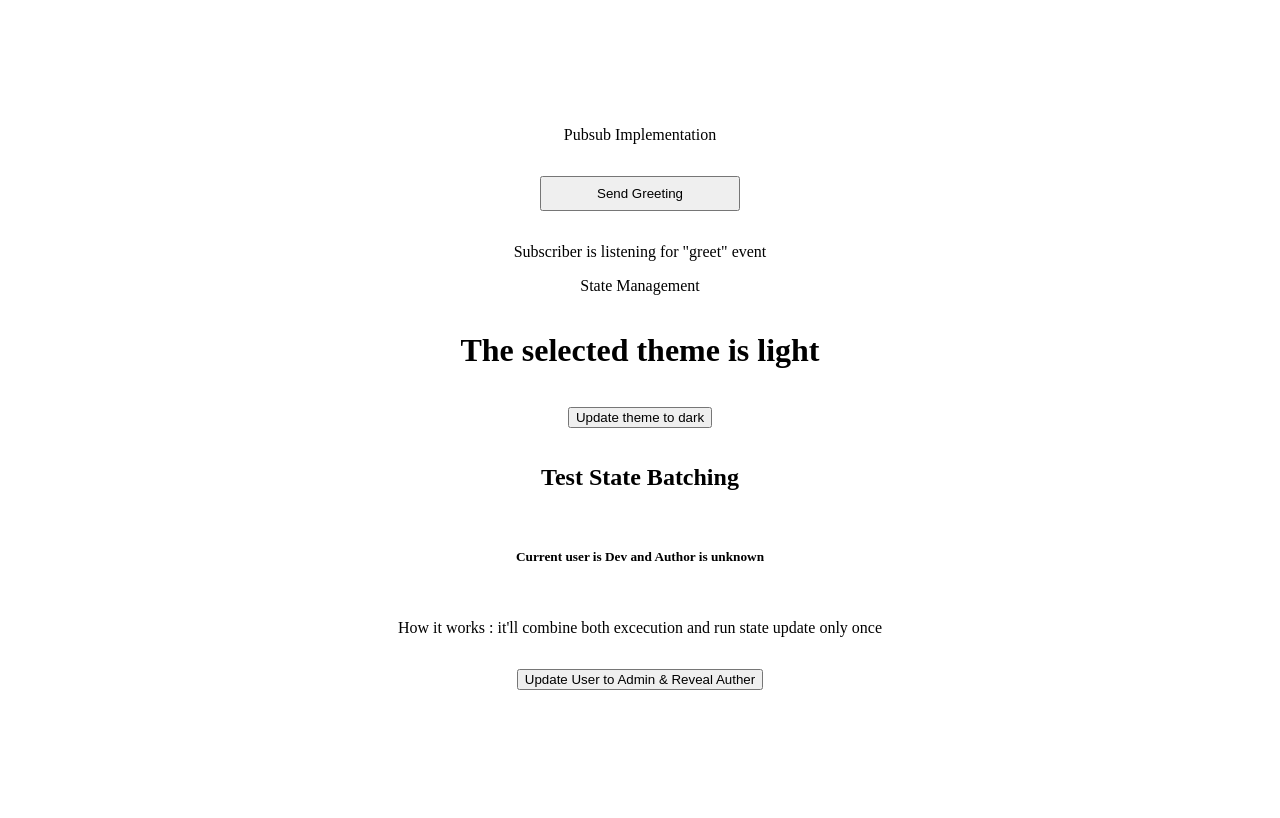
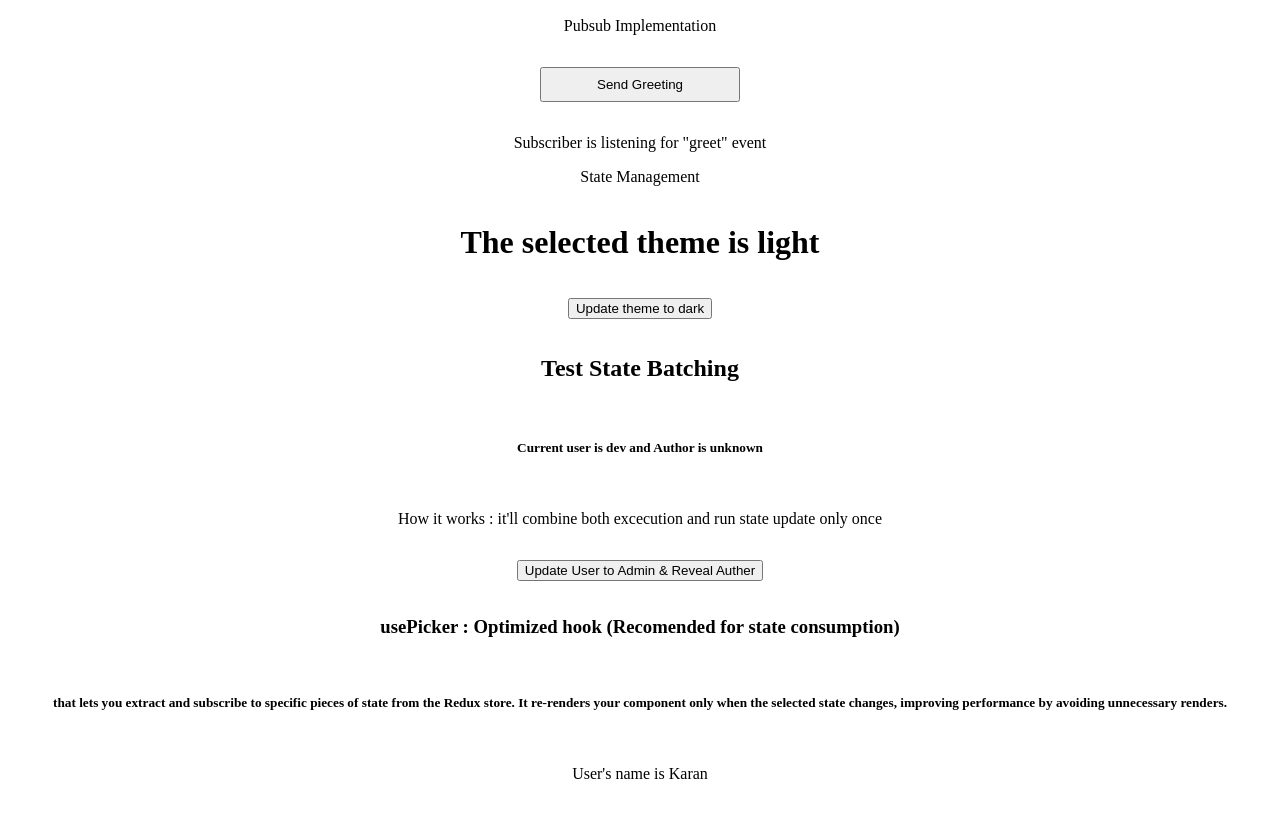
Before and after one commit to karandeepsingh7070/Overwatch-react, a React (Vite) app: page / in a window 1280 px wide. Shown: the top 818 px of the page. Built offline with nearby package versions, Linux system fonts and the light colour scheme.

Commit message:
usePicker hook

```diff
--- a/src/App.tsx
+++ b/src/App.tsx
@@ -5,9 +5,10 @@ import ShowTheme from "./HowToUse/ShowTheme";
 import UpdateTheme from "./HowToUse/UpdateTheme";
 import { applyMiddleware } from "./StateManagement/Middleware";
 import { createSharedState } from "./StateManagement/sharedState";
+import OptimisedUser from "./HowToUse/OptimisedUser";
 // Initialising a single shared state
 createSharedState('theme', {type : 'light'});
-createSharedState('user', {type : 'Dev'});
+createSharedState('user', { type: "dev", name: 'Karan', email: 'Karan@codescop.com' });
 createSharedState('author', {name : 'unknown'});
 // also write a function to initialise multiple state using a single function
 
@@ -26,6 +27,7 @@ function App() {
     <ShowTheme />
     <UpdateTheme />
     <BatchingExample />
+    <OptimisedUser />
     </div>
     </>)
 
--- /dev/null
+++ b/src/Hooks/usePicker.tsx
@@ -0,0 +1,28 @@
+import { useEffect, useState, useRef } from 'react';
+import { getSharedState } from '../StateManagement/sharedState';
+import pubsub from '../pubsub/pubsub';
+
+export function usePicker<T, S>(
+  key: string,
+  selector: (state: T) => S,
+  equalityFn: (a: S, b: S) => boolean = (a, b) => a === b
+): S {
+  const [selected, setSelected] = useState(() => selector(getSharedState<T>(key)));
+
+  const latestSelected = useRef(selected);
+
+  useEffect(() => {
+    const update = (newValue: T) => {
+      const nextSelected = selector(newValue);
+      if (!equalityFn(latestSelected.current, nextSelected)) {
+        latestSelected.current = nextSelected;
+        setSelected(nextSelected);
+      }
+    };
+
+    pubsub.subscribe<T>(key, update);
+    return () => pubsub.unsubscribe<T>(key, update);
+  }, [key, selector, equalityFn]);
+
+  return selected;
+}
--- a/src/HowToUse/BatchingExample.tsx
+++ b/src/HowToUse/BatchingExample.tsx
@@ -1,3 +1,4 @@
+import { useEffect } from "react";
 import { useSharedState } from "../Hooks/useSharedState"
 
 type Author = {
@@ -5,7 +6,8 @@ type Author = {
 };
 
 type User = {
-    type: string
+    type: string,
+    name: string
 };
 
 const BatchingExample = () => {
@@ -17,6 +19,9 @@ const BatchingExample = () => {
         setUser({...user, type : "Admin"})
         setAuthor({...author,name : "Karan"})
     }
+    useEffect(() => {
+      console.log("Re-rendered : User got updated")
+    },[user])
   return (<>
     <h2>Test State Batching</h2>
     <h5>{`Current user is ${user?.type} and Author is ${author?.name}`}</h5>
--- /dev/null
+++ b/src/HowToUse/OptimisedUser.tsx
@@ -0,0 +1,22 @@
+import { useEffect } from 'react';
+import { usePicker } from '../Hooks/usePicker';
+
+type User = {
+    name: string
+};
+
+const OptimisedUser = () => {
+    // This Component will not get re-render only when users name property get's updated
+    const userName = usePicker<User, string>('user', user => user.name);
+
+    useEffect(() => {
+        console.log("will it get re-render")
+    },[userName])
+
+  return (<>
+  <h3>usePicker : Optimized hook (Recomended for state consumption) </h3>
+  <h5>that lets you extract and subscribe to specific pieces of state from the Redux store. It re-renders your component only when the selected state changes, improving performance by avoiding unnecessary renders.</h5>
+  <p>User's name is {userName}</p></>)
+}
+
+export default OptimisedUser
```
